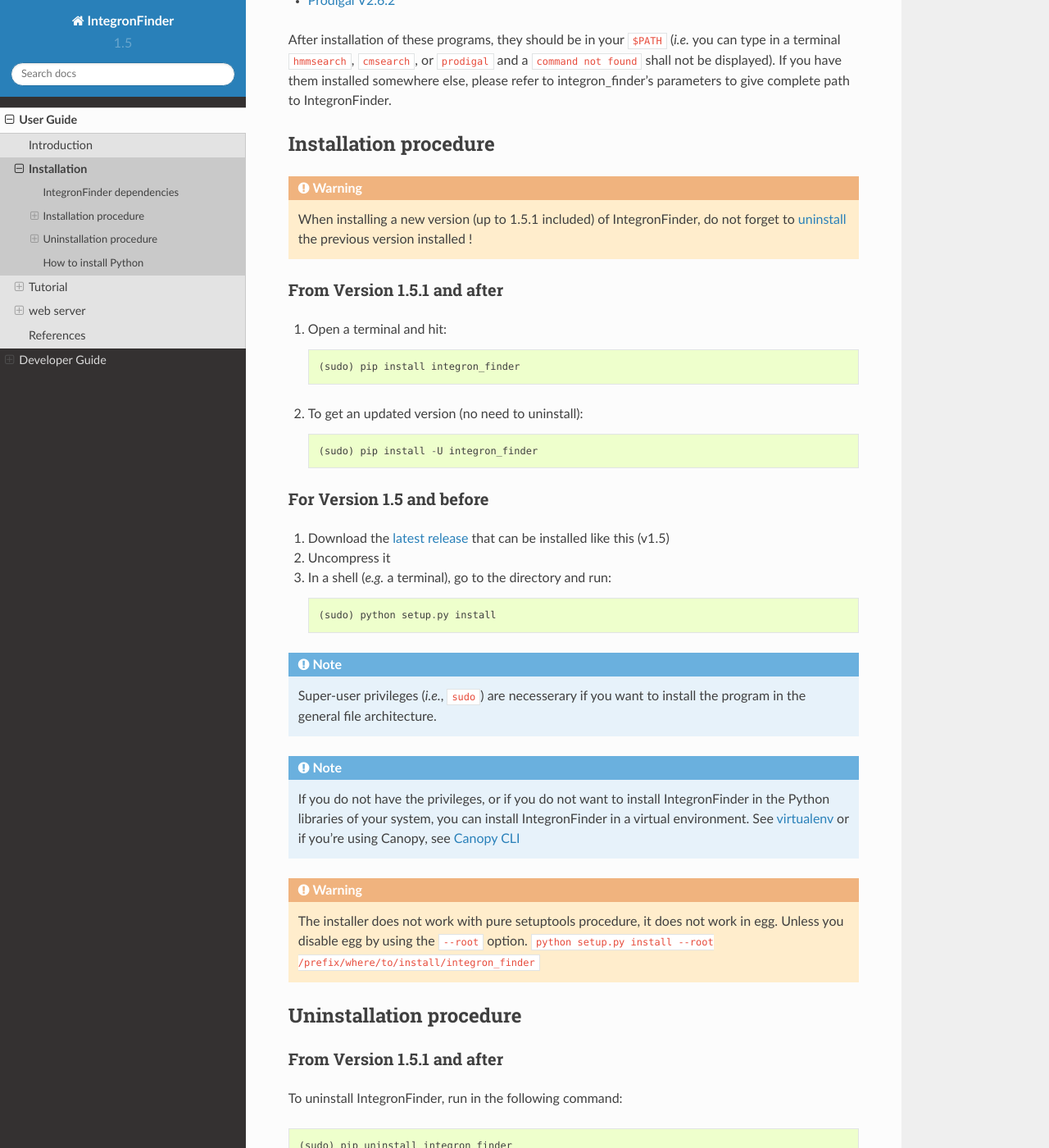
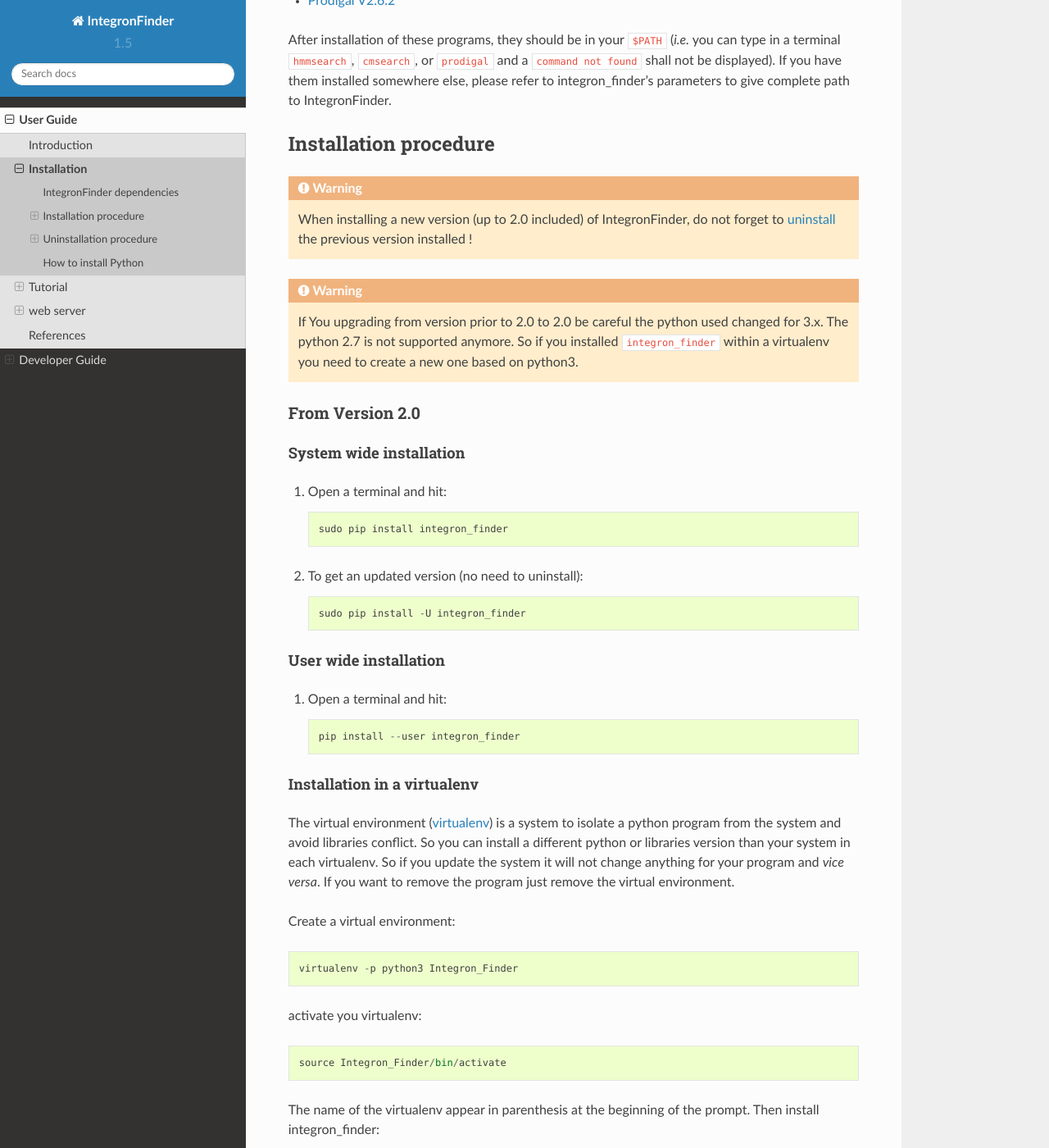
Before and after one commit to gem-pasteur/Integron_Finder, a Sphinx documentation site: the page built from doc/source/user_guide/installation.rst, in a window 1280 px wide and 1400 px high, scrolled down 599 px. Shown: the whole window at 82% size. Built offline with Sphinx 7.4.7 and the Read the Docs theme 2.0.0, drawn with Linux system fonts in a browser that asks for light colours; some of the changed text lies outside the part shown.

Commit message:
:pencil2: adapt documentation according to 2.0 version

```diff
--- a/doc/source/index.rst
+++ b/doc/source/index.rst
@@ -5,8 +5,8 @@
 ==========================================
 
 IntegronFinder is a program that detects integrons in DNA sequences.
-The program is available on a webserver :ref:`Mobyle <mobyle>` (closing end of 2016),
-on the :ref:`Galaxy Pasteur <galaxy>`, or by command line (`IntegronFinder on github`_).
+The program is available on a webserver
+:ref:`Galaxy Pasteur <galaxy>`, or by command line (`IntegronFinder on github`_).
 
    * You already read the :ref:`paper <references>` and want to install it ? Click :ref:`here <install>`
    * You did not read the paper (yet) but you would like to have rapid introduction to integrons and the program?
--- a/doc/source/user_guide/installation.rst
+++ b/doc/source/user_guide/installation.rst
@@ -11,12 +11,12 @@
 IntegronFinder dependencies
 ===========================
 
-IntegronFinder is built with Python 2.7, and a few libraries are needed:
+IntegronFinder is built with Python >= 3.4, and a few libraries are needed:
 
-- Python 2.7
+- Python >=3.4
    - Pandas (>=0.18.0)
    - Numpy (>=1.9.1)
-   - Biopython (>=1.65)
+   - Biopython (>=1.68)
    - Matplotlib (>=1.4.3)
 
 From version 1.5.1, integron_finder will check and install theses libraries for you.
@@ -41,7 +41,71 @@
 ======================
 
 .. warning::
-    When installing a new version (up to 1.5.1 included) of IntegronFinder, do not forget to :ref:`uninstall <uninstallation>` the previous version installed !
+    When installing a new version (up to 2.0 included) of IntegronFinder,
+    do not forget to :ref:`uninstall <uninstallation>` the previous version installed !
+
+.. warning::
+    If You upgrading from version prior to 2.0 to 2.0 be careful the python used changed for 3.x.
+    The python 2.7 is not supported anymore. So if you installed ``integron_finder`` within a virtualenv
+    you need to create a new one based on python3.
+
+
+From Version 2.0
+----------------
+
+System wide installation
+""""""""""""""""""""""""
+1. Open a terminal and hit::
+
+    sudo pip install integron_finder
+
+2. To get an updated version (no need to uninstall)::
+
+    sudo pip install -U integron_finder
+
+
+User wide installation
+""""""""""""""""""""""
+
+1. Open a terminal and hit::
+
+    pip install --user integron_finder
+
+
+Installation in a virtualenv
+""""""""""""""""""""""""""""
+
+The virtual environment (`virtualenv`_) is a system to isolate a python program from the system and avoid libraries conflict.
+So you can install a different python or libraries version than your system in each virtualenv.
+So if you update the system it will not change anything for your program and *vice versa*.
+If you want to remove the program just remove the virtual environment.
+
+Create a virtual environment::
+
+    virtualenv -p python3 Integron_Finder
+
+activate you virtualenv::
+
+    source Integron_Finder/bin/activate
+
+The name of the virtualenv appear in parenthesis at the beginning of the prompt.
+Then install integron_finder::
+
+    pip install integron_finder
+
+
+To run integron finder, you have to activate (once per session) the virtual environment::
+
+    source source Integron_Finder/bin/activate
+
+When you do not need to use integron_finder just deactivate the virtual environment.
+In the active terminal just type::
+
+    deactivate
+
+The integron_finder command will disappear from the path.
+The name of the virtualenv disappear from the prompt.
+
 
 From Version 1.5.1 and after
 ----------------------------
@@ -65,7 +129,7 @@
 
 
 .. note::
-  Super-user privileges (*i.e.*, ``sudo``) are necesserary if you want to
+  Super-user privileges (*i.e.*, ``sudo``) are necessary if you want to
   install the program in the general file architecture.
 
 .. note::
@@ -108,31 +172,40 @@
 The purpose of this section is to provide some help about installing python
 dependencies for IntegronFinder if you never installed any python package.
 
-As IntegronFinder has not been test on Windows, we assume Unix-based operating system. For Windows users, the best would be to install a unix virtual machine on your computer.
+As IntegronFinder has not been test on Windows, we assume Unix-based operating system.
+For Windows users, the best would be to install a unix virtual machine on your computer.
 
-Usually a python distribution is already installed on your machine. However, if you don't know how to install libraries, we recommend to re-install it from a distribution which contains pre-compiled libraries. There are two main distributions (click to access website):
+Usually a python distribution is already installed on your machine.
+However, if you don't know how to install libraries, we recommend to re-install it from a distribution which contains pre-compiled libraries.
+There are two main distributions (click to access website):
 
 - `Enthought Canopy`_
 - `Anaconda`_
 
-Download version 2.7 which correspond to your machine, then make sure that python from these distributions is the default one (you can possibly choose that in the preference and/or during installation).
-They both come with all the needed packages but Biopython. If you have a **student email adress** from a university-delivering degree, you can request an academic licence to *Enthough Canopy* (see `Canopy for Academics`_) which will allow you to download additional packages including Biopython.
+Download version 3.x which correspond to your machine,
+then make sure that python from these distributions is the default one
+(you can possibly choose that in the preference and/or during installation).
+They both come with all the needed packages but Biopython.
+If you have a **student email adress** from a university-delivering degree,
+you can request an academic licence to *Enthough Canopy* (see `Canopy for Academics`_)
+which will allow you to download additional packages including Biopython.
 
-Otherwise, you will have to install Biopython manually. ``pip`` is recommended as a python packages installer. It works as follow::
+Otherwise, you will have to install Biopython manually. ``pip`` is recommended as a python packages installer.
+It works as follow::
 
-    (sudo) pip install Biopython==1.65
+    (sudo) pip install Biopython==1.71
 
-To install version 1.65 of Biopython (recommended for IntegronFinder).
+To install version 1.71 of Biopython (recommended for IntegronFinder).
 
 .. note::
-    If you don't manage to install all the packages, try googling the error, or don't hesisate to ask a question on `stackoverflow`_.
+    If you don't manage to install all the packages, try googling the error, or don't hesitate to ask a question on `stackoverflow`_.
 
 .. _`Enthought Canopy`: https://store.enthought.com/
 .. _`Anaconda`: https://www.continuum.io/downloads
 .. _`Canopy for Academics`: https://store.enthought.com/#canopy-academic
 .. _`stackoverflow`: http://stackoverflow.com/
 
-.. _`HMMER 3.1b1`: http://hmmer.janelia.org/
+.. _`HMMER 3.1b2`: http://hmmer.janelia.org/
 .. _`INFERNAL 1.1`: http://infernal.janelia.org/
 .. _`Prodigal V2.6.2`: https://github.com/hyattpd/Prodigal/releases
 .. _`latest release`: https://github.com/gem-pasteur/Integron_Finder/releases/tag/v1.5.0
--- a/doc/source/user_guide/webserver.rst
+++ b/doc/source/user_guide/webserver.rst
@@ -53,9 +53,6 @@
     obtained from the GenBank file and a software (eg Geneious) to represent it.
 
 
-For each of the aforementionned files, you can save them by clicking on the download button.
+For each of the aforementioned files, you can save them by clicking on the download button.
 
 .. _`Galaxy server of the Pasteur institute`: https://galaxy.pasteur.fr/root?tool_id=toolshed.pasteur.fr%2Frepos%2Fkhillion%2Fintegron_finder%2Fintegron_finder%2F1.5.1
-
-
-.. include:: mobyle.rst
```
Also changed, not shown: other parts of doc/source/user_guide/installation.rst (+1 -1 lines), doc/source/developer_guide/dev_guide.rst (+21 -13 lines), doc/source/developer_guide/overview.rst (+53 -3 lines), doc/source/user_guide/tutorial.rst (+71 -16 lines).
